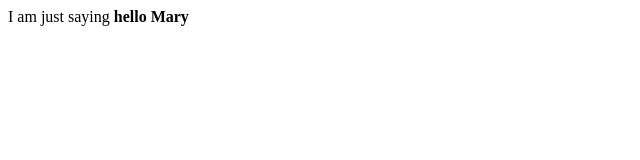
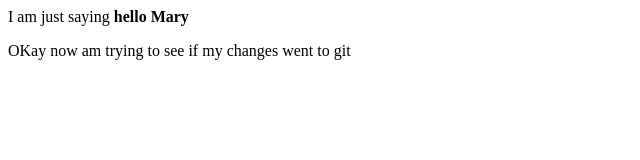
Before and after one commit to Mary-N/sampleSite, a plain HTML site: page index.html in a window 1280 px wide. Shown: the whole page, without its empty margins (0-640 px from the left). Drawn offline with Linux system fonts and the light colour scheme.

Commit message:
trying to commit my changes to index.html

```diff
--- a/index.html
+++ b/index.html
@@ -1,3 +1,7 @@
 <p>
-        I am just saying <strong>hello Mary</strong>
-    </p>
+    I am just saying <strong>hello Mary</strong>
+</p>
+
+<p>
+    OKay now am trying to see if my changes went to git
+</p>
```
